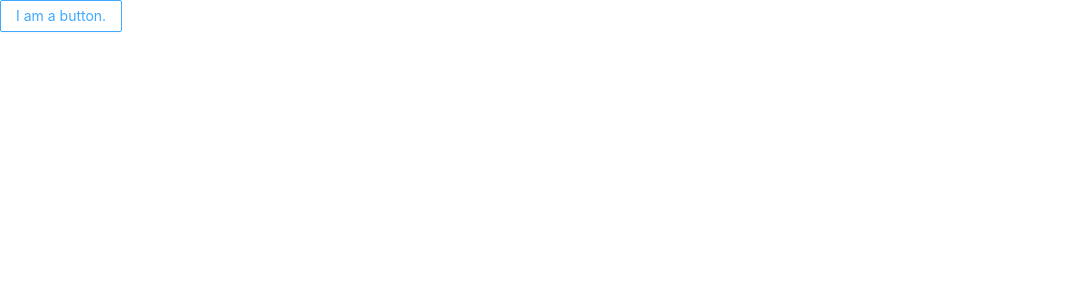
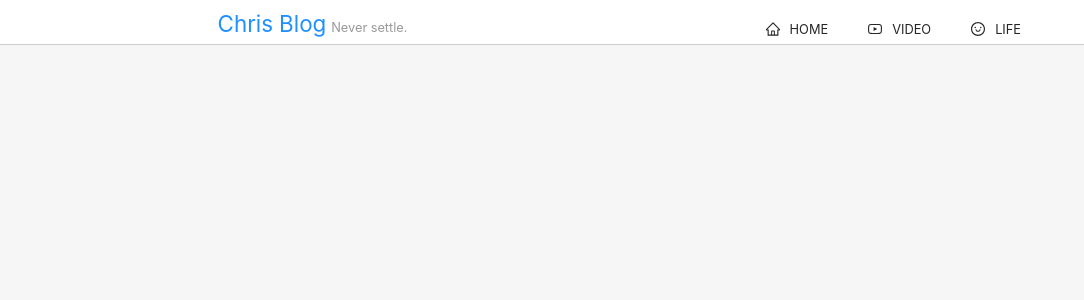
Before and after one commit to liu770807152/React-Personal-Blog, a Next.js app: page / in a window 1280 px wide. Shown: the top 300 px of the page, without its empty margins (0-1084 px from the left). Built offline with nearby package versions, Linux system fonts and the light colour scheme.

Commit message:
finish header

```diff
--- /dev/null
+++ b/components/Header/Header.js
@@ -0,0 +1,37 @@
+import React from 'react';
+import { Row, Col, Menu } from 'antd';
+import {
+	HomeOutlined,
+	YoutubeOutlined,
+	SmileOutlined,
+} from '@ant-design/icons';
+import styles from './header.module.css';
+
+const Header = () => (
+	<div className={styles.header}>
+		<Row type='flex' justify='center'>
+			<Col xs={24} sm={24} md={10} lg={10} xl={10}>
+				<span className={styles.header__logo}>Chris Blog</span>
+				<span className={styles.header__text}>Never settle.</span>
+			</Col>
+			<Col xs={0} sm={0} md={14} lg={8} xl={6}>
+				<Menu mode='horizontal'>
+					<Menu.Item key='home'>
+						<HomeOutlined />
+						<span className={styles['menu-item__text']}>HOME</span>
+					</Menu.Item>
+					<Menu.Item key='video'>
+						<YoutubeOutlined />
+						<span className={styles['menu-item__text']}>VIDEO</span>
+					</Menu.Item>
+					<Menu.Item key='life'>
+						<SmileOutlined />
+						<span className={styles['menu-item__text']}>LIFE</span>
+					</Menu.Item>
+				</Menu>
+			</Col>
+		</Row>
+	</div>
+);
+
+export default Header;
--- /dev/null
+++ b/components/Header/header.module.css
@@ -0,0 +1,34 @@
+.header {
+	height: 2.8rem;
+	padding: 0.4rem;
+	border-bottom: 1px solid #ccc;
+	background-color: #fff;
+	overflow: hidden;
+}
+
+.header__logo {
+	color: #1e90ff;
+	font-size: 1.4rem;
+	text-align: left;
+}
+
+.header__text {
+	display: inline-block;
+	padding-left: 0.3rem;
+	font-size: 0.8rem;
+	color: #999;
+}
+
+.menu-item__text {
+	margin-left: 1rem;
+	font-size: 0.8rem;
+}
+
+.ant-menu {
+	line-height: 2.6rem;
+}
+
+.ant-menu-item {
+	padding-left: 1rem;
+	padding-right: 1rem;
+}
--- a/package.json
+++ b/package.json
@@ -8,6 +8,7 @@
     "lint": "next lint"
   },
   "dependencies": {
+    "@ant-design/icons": "^4.7.0",
     "@zeit/next-css": "^1.0.1",
     "antd": "^4.17.2",
     "babel-plugin-import": "^1.13.3",
--- a/pages/_app.js
+++ b/pages/_app.js
@@ -1,4 +1,9 @@
 import App from 'next/app';
 import 'antd/dist/antd.css';
+import '../styles/globals.css';
+import '../styles/pages/comm.css';
 
-export default App;
+// This default export is required in a new `pages/_app.js` file.
+export default function MyApp({ Component, pageProps }) {
+	return <Component {...pageProps} />;
+}
--- a/pages/index.js
+++ b/pages/index.js
@@ -3,6 +3,7 @@ import Head from 'next/head';
 import Image from 'next/image';
 import Link from 'next/link';
 import { Button } from 'antd';
+import Header from '../components/Header/Header';
 
 const Home = () => (
 	<>
@@ -11,9 +12,7 @@ const Home = () => (
 			<meta name='description' content='Generated by create next app' />
 			<link rel='icon' href='/favicon.ico' />
 		</Head>
-		<div>
-			<Button>I am a button.</Button>
-		</div>
+		<Header />
 	</>
 );
 
--- /dev/null
+++ b/styles/pages/comm.css
@@ -0,0 +1,3 @@
+body {
+	background-color: #f6f6f6;
+}
```
